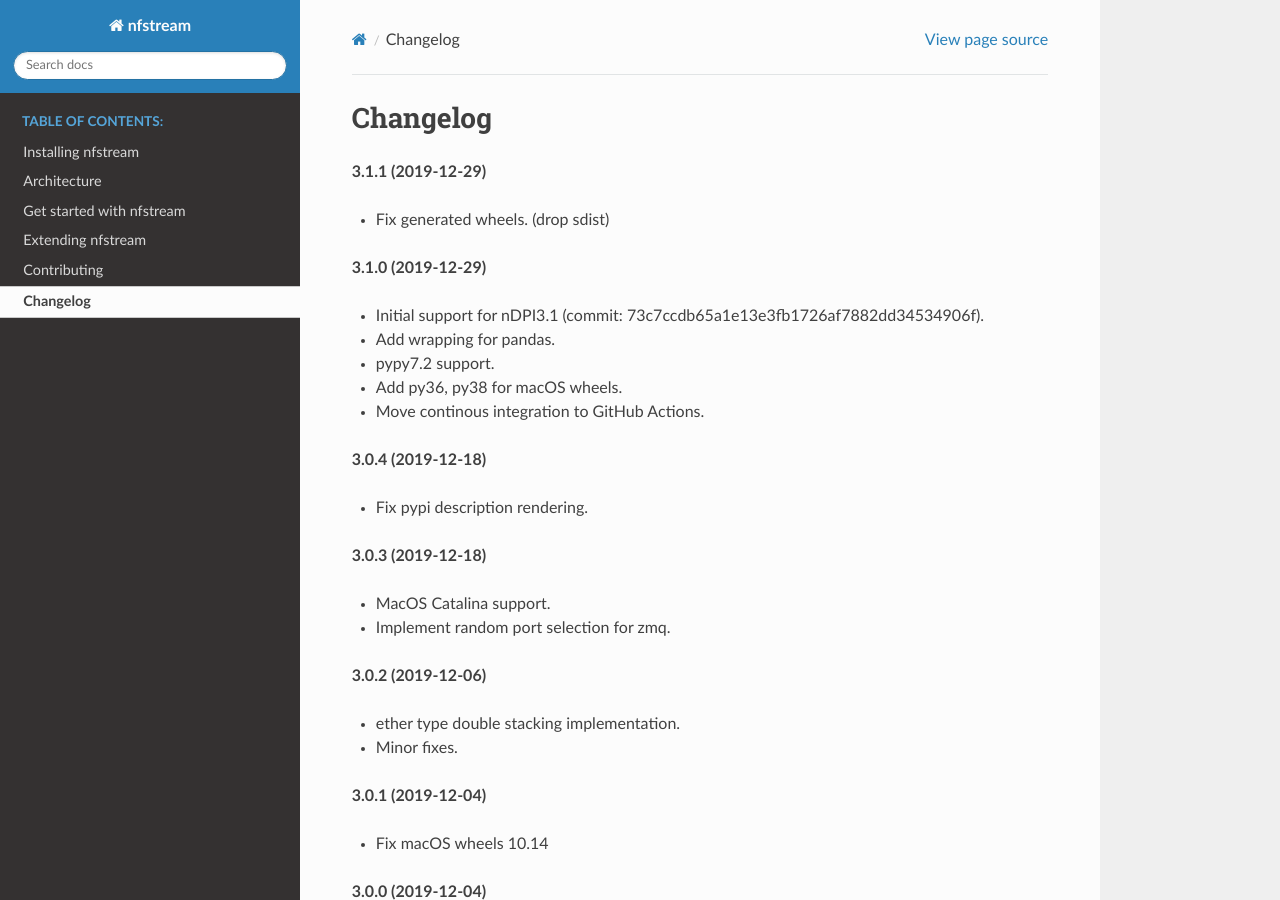
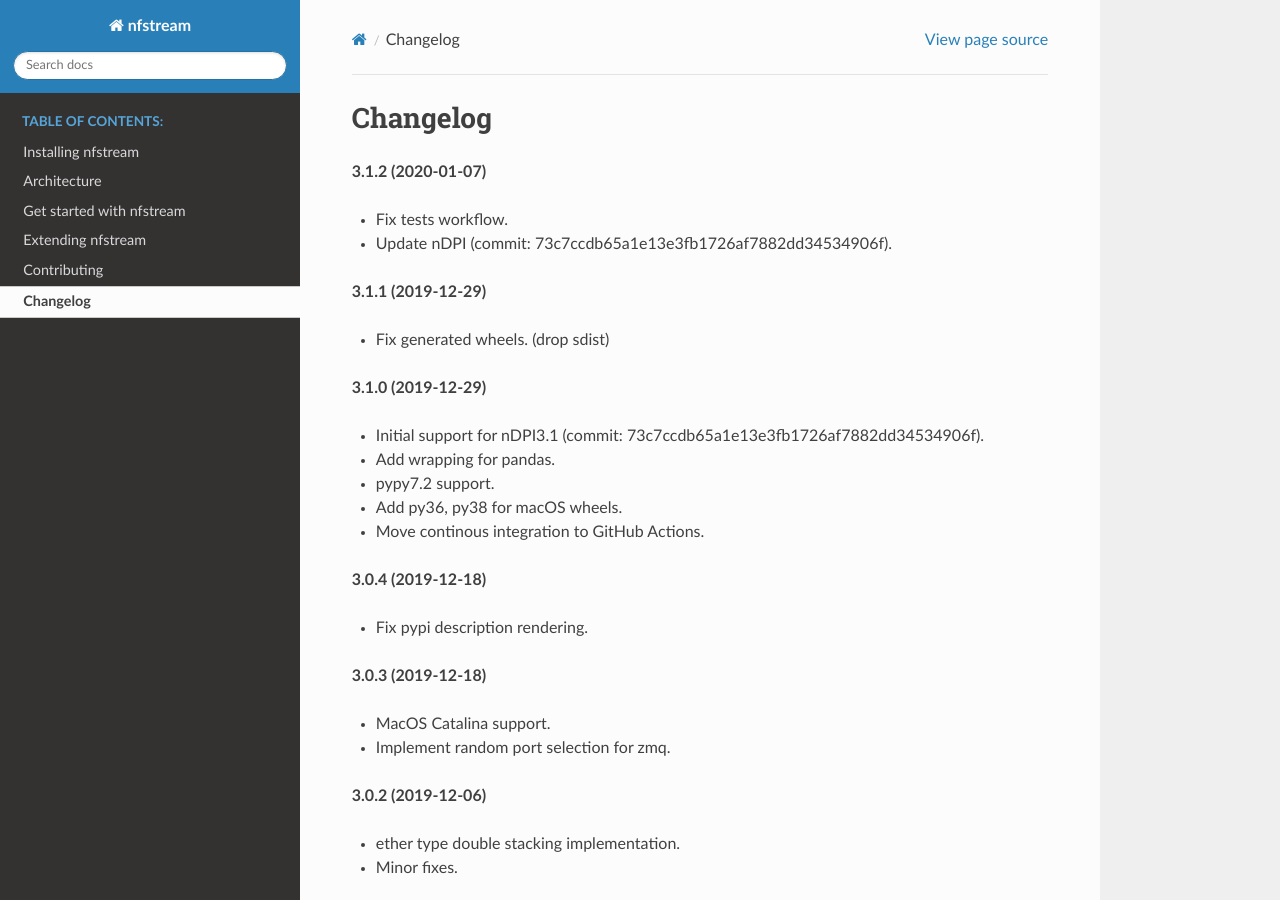
Before and after one commit to nfstream/nfstream, a Sphinx documentation site: the page built from docs/source/changelog.rst, in a window 1280 px wide and 900 px high. Built offline with Sphinx 7.4.7 and the Read the Docs theme 2.0.0, drawn with Linux system fonts in a browser that asks for light colours.

Commit message:
Update changelog.rst

```diff
--- a/docs/source/changelog.rst
+++ b/docs/source/changelog.rst
@@ -1,6 +1,11 @@
 #########
 Changelog
 #########
+
+**3.1.2 (2020-01-07)**
+
+* Fix tests workflow.
+* Update nDPI (commit: 73c7ccdb65a1e13e3fb1726af7882dd34534906f).
 
 **3.1.1 (2019-12-29)**
 
```
